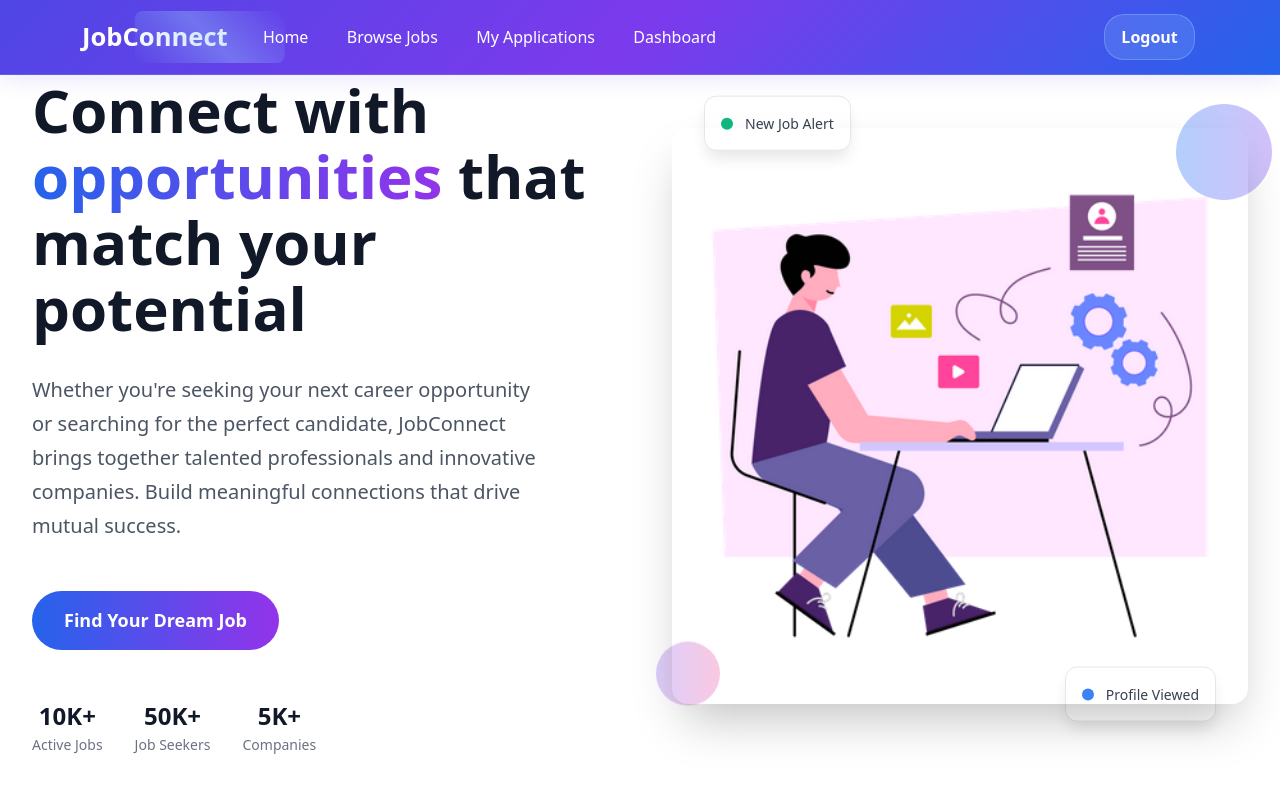
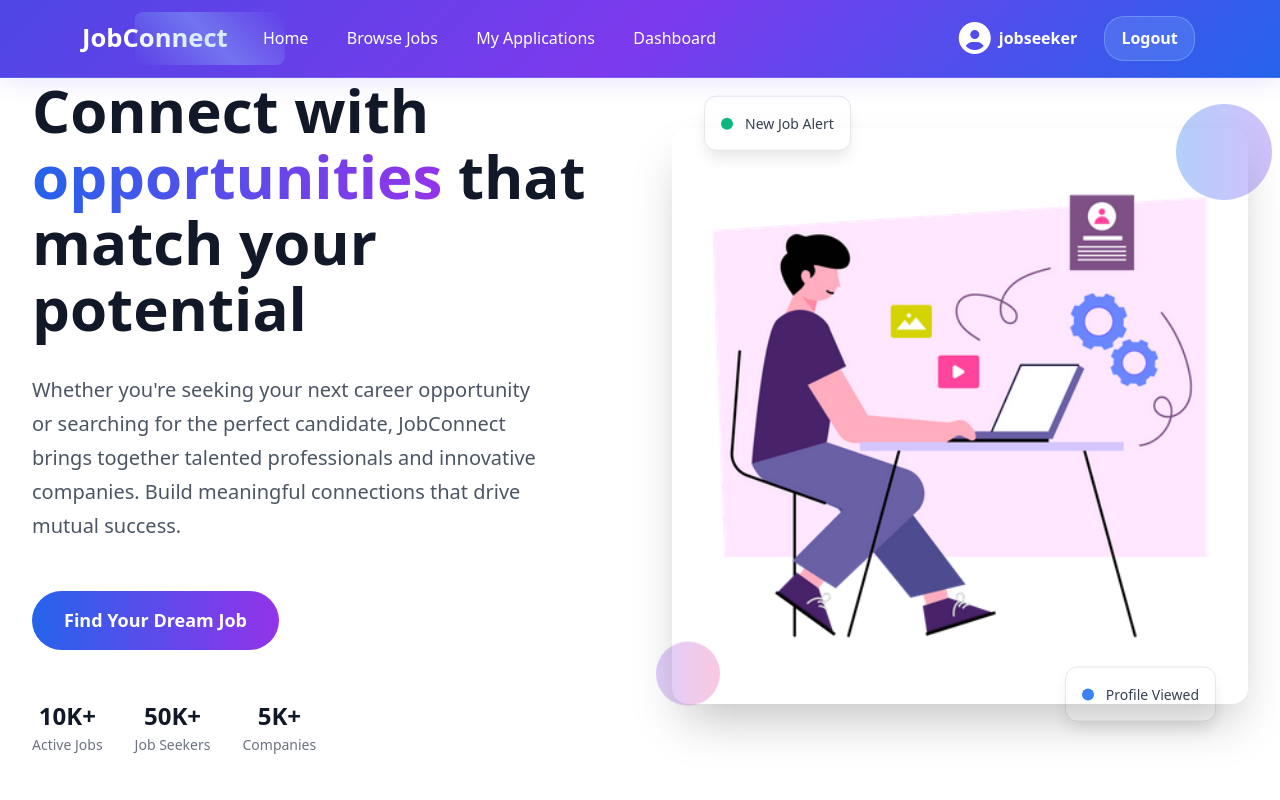
Before and after one commit to AnujNaval/Job_Connect, a React (Vite) app in the folder client/: page /login in a window 1280 px wide. Both pictures are taken after a click on the button "Login as Job Seeker". Shown: the top 800 px of the page. Built offline with nearby package versions, Linux system fonts and the light colour scheme.

Commit message:
Navbar - Profile Button

```diff
--- a/client/src/components/layout/AppNavbar.jsx
+++ b/client/src/components/layout/AppNavbar.jsx
@@ -1,22 +1,27 @@
 import Container from 'react-bootstrap/Container';
 import Nav from 'react-bootstrap/Nav';
 import Navbar from 'react-bootstrap/Navbar';
-import { Link } from 'react-router-dom';
+import { Link, useNavigate } from 'react-router-dom';
 import { useAuth } from '../../context/AuthContext';
 import '../../styles/Navbar.css';
 
 function AppNavbar() {
   const { user, logout } = useAuth();
+  const navigate = useNavigate();
+
+  const handleLogout = () => {
+    logout();
+    navigate('/login');
+  };
 
   return (
     <Navbar bg="dark" variant="dark" expand="lg" fixed="top">
       <Container>
         <Navbar.Brand as={Link} to="/">JobConnect</Navbar.Brand>
 
-        {/* Hamburger toggle button - only shows on small screens */}
+        {/* Hamburger toggle */}
         <Navbar.Toggle aria-controls="basic-navbar-nav" />
 
-        {/* Collapsible content - hides on small screens until toggle is clicked */}
         <Navbar.Collapse id="basic-navbar-nav">
           <Nav className="me-auto">
             <Nav.Link as={Link} to="/">Home</Nav.Link>
@@ -39,16 +44,21 @@ function AppNavbar() {
             )}
           </Nav>
 
-          <Nav className="ms-auto">
-            {user ? (
-              <Nav.Link onClick={logout}>Logout</Nav.Link>
-            ) : (
-              <>
-                <Nav.Link as={Link} to="/login">Login</Nav.Link>
-                <Nav.Link as={Link} to="/register">Register</Nav.Link>
-              </>
-            )}
-          </Nav>
+          {/* Profile and Logout */}
+          {user ? (
+            <Nav className="ms-auto d-flex align-items-center">
+              <Nav.Link className="text-white d-flex align-items-center" as={Link} to="/profile">
+                <i className="fas fa-user-circle fa-2x me-2"></i>
+                {user.role || 'Profile'}
+              </Nav.Link>
+              <Nav.Link onClick={handleLogout}>Logout</Nav.Link>
+            </Nav>
+          ) : (
+            <Nav className="ms-auto">
+              <Nav.Link as={Link} to="/login">Login</Nav.Link>
+              <Nav.Link as={Link} to="/register">Register</Nav.Link>
+            </Nav>
+          )}
         </Navbar.Collapse>
       </Container>
     </Navbar>
```
